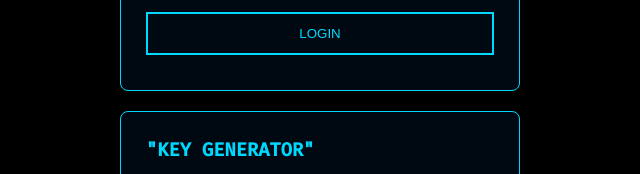
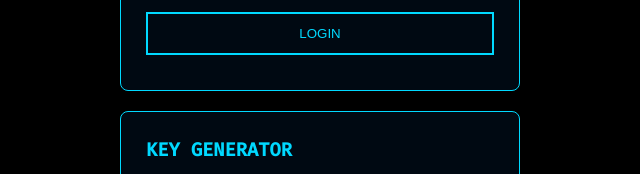
Before and after one commit to AsadIT96-stack/portfolio, a website: page index.html in a window 1280 px wide. Shown: the part 1648-1822 px from the top of the page, 320-960 px from the left. Drawn offline with Linux system fonts and the light colour scheme.

Commit message:
Update index.html

```diff
--- a/index.html
+++ b/index.html
@@ -217,7 +217,7 @@ Cyber Security Learner 🔐 | Web Developer 💻
 
     <!-- Key Generator Card -->
   <div class="cyber-card" style="margin-top: 20px;">
-        <h3 style="color: var(--brand-color); margin-bottom: 15px;">"KEY GENERATOR"</h3>
+      <h3 style="color: var(--brand-color); margin-bottom: 15px;">KEY GENERATOR</h3>
         <div class="input-field">
             <div class="fas fa-shield-alt"></i>
             <input type="text" id="passDisplay" placeholder="CLICK GENERATE" readonly></div>
```
